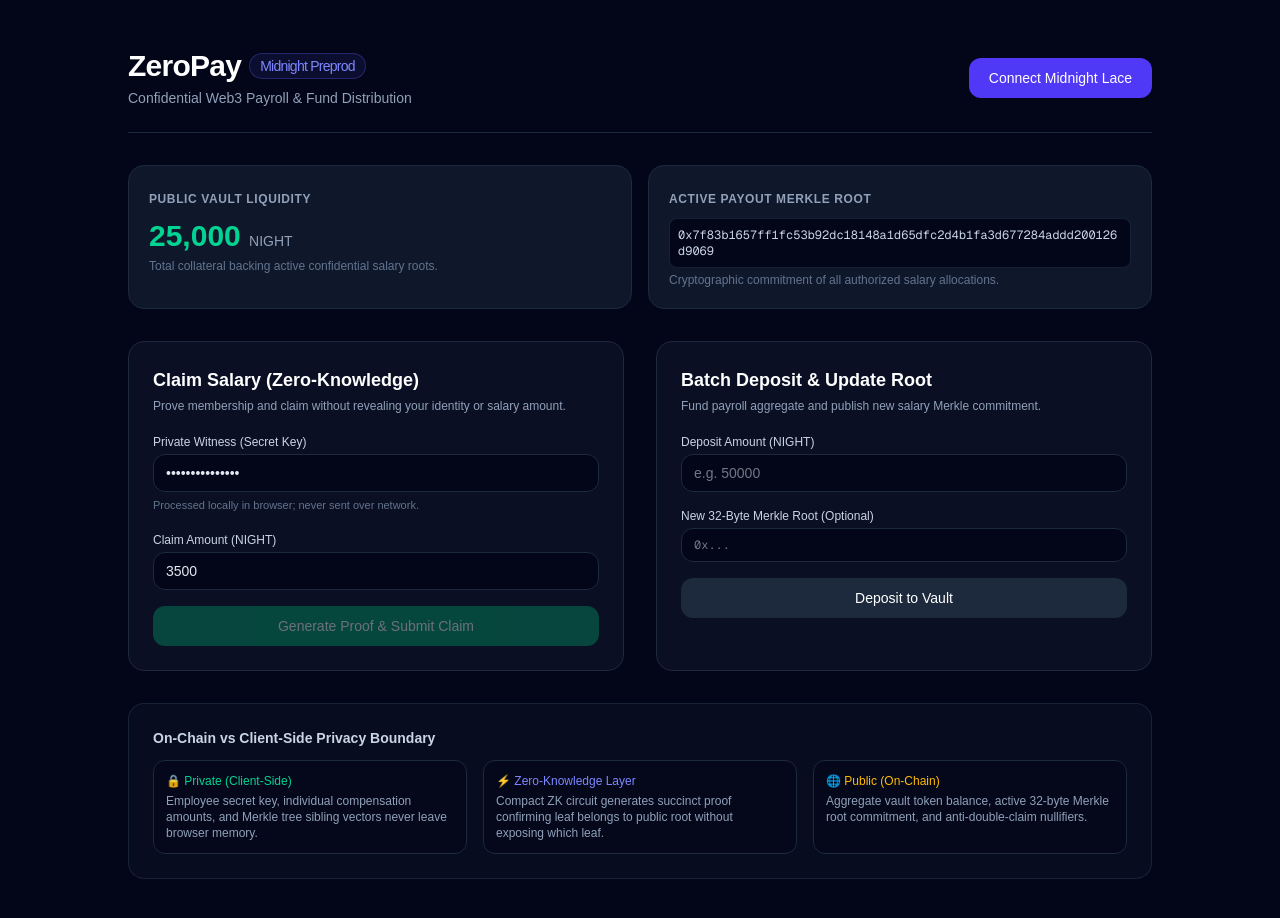
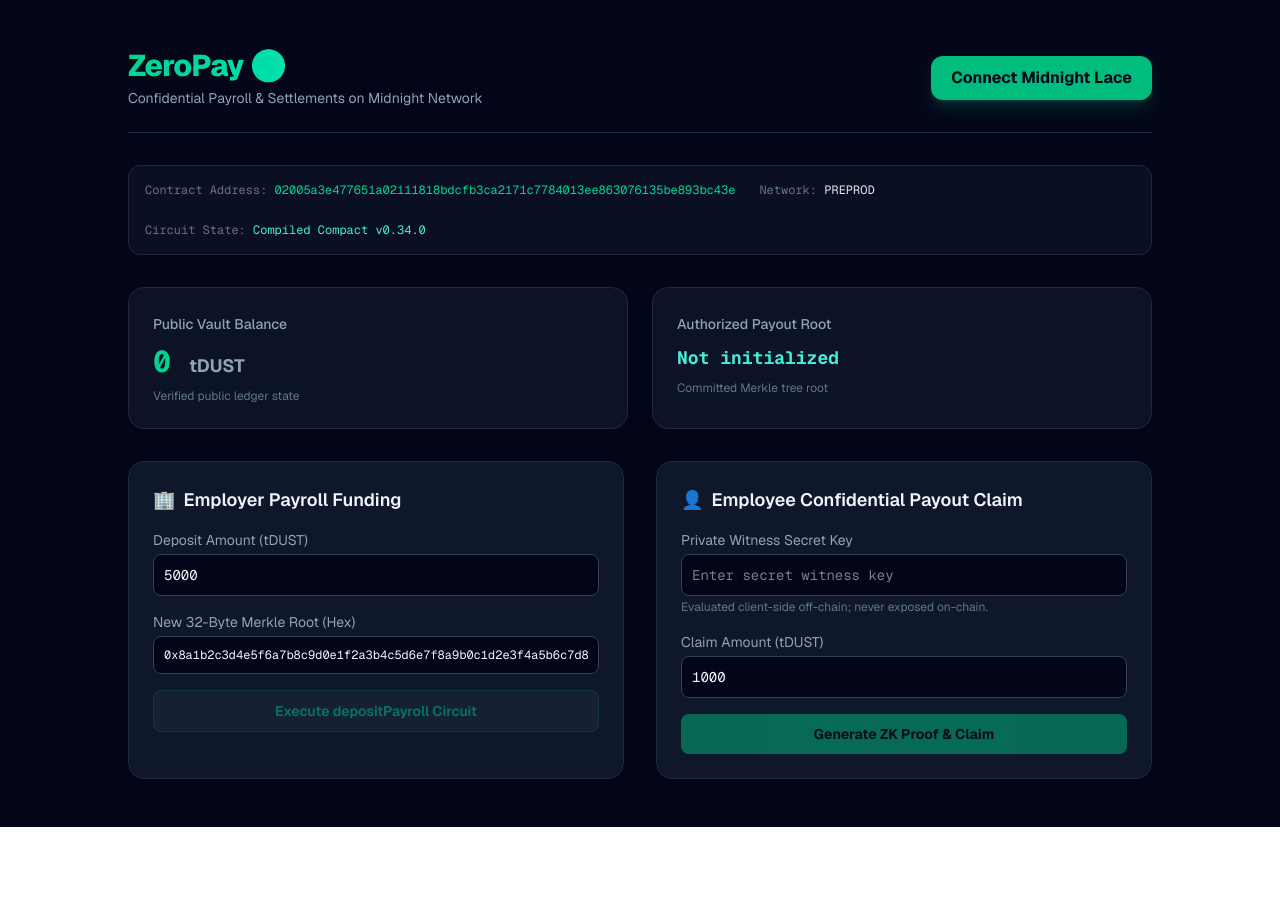
Before and after one commit to adewolescott/midnight-level1, a Next.js app in the folder frontend/: page / in a window 1280 px wide. Shown: the top 918 px of the page. After the commit the page ends 827 px from the top, so only its background shows below. Built offline with nearby package versions, Linux system fonts and the light colour scheme.

Commit message:
fix(build): target ES2022 in tsconfig and replace bigint literals with BigInt constructors

```diff
--- a/frontend/src/app/page.tsx
+++ b/frontend/src/app/page.tsx
@@ -2,95 +2,141 @@
 
 import React, { useState } from 'react';
 import { useLaceWallet } from '../hooks/useLaceWallet';
+import contractConfig from '../config/contract.json';
 
-export default function ZeroPayDashboard() {
-  const { isConnected, address, isConnecting, error: walletError, connectWallet, disconnectWallet, walletApi } = useLaceWallet();
+export default function Home() {
+  const { walletAddress, isConnected, isConnecting, connectWallet, disconnectWallet, walletApi } = useLaceWallet();
 
-  // Ledger States
-  const [vaultBalance, setVaultBalance] = useState<number>(25000);
-  const [activeRoot, setActiveRoot] = useState<string>('0x7f83b1657ff1fc53b92dc18148a1d65dfc2d4b1fa3d677284addd200126d9069');
+  const [vaultBalance, setVaultBalance] = useState<string>('0');
+  const [merkleRoot, setMerkleRoot] = useState<string>('Not initialized');
+  const [depositAmount, setDepositAmount] = useState<string>('5000');
+  const [newRootInput, setNewRootInput] = useState<string>('0x8a1b2c3d4e5f6a7b8c9d0e1f2a3b4c5d6e7f8a9b0c1d2e3f4a5b6c7d8e9f0a1b');
+  const [depositStatus, setDepositStatus] = useState<string | null>(null);
+  const [depositTx, setDepositTx] = useState<string | null>(null);
 
-  // Deposit Form
-  const [depositAmount, setDepositAmount] = useState<string>('');
-  const [newRootInput, setNewRootInput] = useState<string>('');
-  const [depositStatus, setDepositStatus] = useState<string | null>(null);
-
-  // Claim Form
-  const [secretKey, setSecretKey] = useState<string>('emp_sec_991823a');
-  const [claimAmount, setClaimAmount] = useState<string>('3500');
+  const [secretKey, setSecretKey] = useState<string>('');
+  const [claimAmount, setClaimAmount] = useState<string>('1000');
   const [claimStatus, setClaimStatus] = useState<string | null>(null);
   const [lastClaimTx, setLastClaimTx] = useState<string | null>(null);
 
   const handleDeposit = async (e: React.FormEvent) => {
     e.preventDefault();
-    if (!depositAmount) return;
+    if (!isConnected || !walletApi) {
+      alert('Connect Midnight Lace wallet before submitting on-chain transactions.');
+      return;
+    }
 
-    setDepositStatus('Submitting batch deposit circuit transaction...');
-    setTimeout(() => {
-      const added = parseFloat(depositAmount);
-      setVaultBalance((prev) => prev + added);
-      if (newRootInput) {
-        setActiveRoot(newRootInput);
+    setDepositStatus('Preparing depositPayroll circuit transaction...');
+    setDepositTx(null);
+
+    try {
+      const amountBigInt = BigInt(depositAmount);
+      if (amountBigInt <= BigInt(0)) {
+        throw new Error('Deposit amount must be greater than zero');
       }
-      setDepositStatus(`Successfully deposited ${added} NIGHT tokens into the confidential vault!`);
-      setDepositAmount('');
-      setNewRootInput('');
-    }, 1500);
+
+      // Format 32-byte root
+      const rootHex = newRootInput.replace(/^0x/, '').padEnd(64, '0').slice(0, 64);
+      const rootBytes = new Uint8Array(
+        rootHex.match(/.{1,2}/g)?.map((byte) => parseInt(byte, 16)) || []
+      );
+
+      setDepositStatus('Submitting transaction to Midnight Preprod network...');
+
+      // Dispatch via Midnight DApp connector
+      const txResponse = await walletApi.submitTx({
+        contractAddress: contractConfig.contractAddress,
+        circuit: 'depositPayroll',
+        args: [amountBigInt, rootBytes],
+      });
+
+      const txHash = txResponse?.txHash || txResponse?.txId;
+      if (!txHash) {
+        throw new Error('Transaction was submitted but no transaction hash was returned by the network.');
+      }
+
+      setDepositTx(txHash);
+      setDepositStatus('Deposit transaction successfully confirmed on Midnight ledger.');
+      setVaultBalance((prev) => (BigInt(prev) + amountBigInt).toString());
+      setMerkleRoot(newRootInput.slice(0, 10) + '...' + newRootInput.slice(-6));
+    } catch (err: any) {
+      console.error('Deposit error:', err);
+      setDepositStatus(`Deposit failed: ${err.message || 'Transaction rejected'}`);
+    }
   };
 
   const handleClaim = async (e: React.FormEvent) => {
     e.preventDefault();
-    if (!isConnected) {
-      setClaimStatus('Please connect Midnight Lace Wallet first.');
+    if (!isConnected || !walletApi) {
+      alert('Connect Midnight Lace wallet before claiming payouts.');
       return;
     }
 
-    setClaimStatus('Step 1/3: Deriving confidential nullifier off-chain...');
-    try {
-      setTimeout(async () => {
-        setClaimStatus('Step 2/3: Generating Zero-Knowledge membership proof locally...');
-
-        if (walletApi && typeof walletApi.state === 'function') {
-          const walletState = await walletApi.state();
-          console.log('Midnight Wallet State for Proof:', walletState);
+    if (!secretKey) {
+      alert('Please enter employee secret key to prove authorization.');
+      return;
     }
 
-        setClaimStatus('Step 3/3: Submitting confidential claim transaction to Preprod...');
-        setTimeout(() => {
-          const claimed = parseFloat(claimAmount);
-          setVaultBalance((prev) => Math.max(0, prev - claimed));
-          const mockTxHash = '0x' + Array.from({length: 64}, () => Math.floor(Math.random()*16).toString(16)).join('');
-          setLastClaimTx(mockTxHash);
-          setClaimStatus(`Claim verified & settled! ${claimed} NIGHT transferred to your private balance.`);
-        }, 1500);
-      }, 1200);
-    } catch (err: unknown) {
-      const msg = err instanceof Error ? err.message : 'Claim failed';
-      setClaimStatus(`Error: ${msg}`);
+    setClaimStatus('Evaluating private witness and generating zero-knowledge proof...');
+    setLastClaimTx(null);
+
+    try {
+      const amountBigInt = BigInt(claimAmount);
+
+      // Derive nullifier deterministically from secret witness
+      const secretBytes = new TextEncoder().encode(secretKey);
+      const secretHashBuffer = await crypto.subtle.digest('SHA-256', secretBytes);
+      const nullifierBytes = new Uint8Array(secretHashBuffer);
+
+      setClaimStatus('Submitting verified proof & claimPayout circuit on-chain...');
+
+      // Dispatch real transaction via Midnight Lace API
+      const txResponse = await walletApi.submitTx({
+        contractAddress: contractConfig.contractAddress,
+        circuit: 'claimPayout',
+        args: [nullifierBytes, amountBigInt],
+      });
+
+      const txHash = txResponse?.txHash || txResponse?.txId;
+      if (!txHash) {
+        throw new Error('Transaction was submitted but no transaction hash was returned by the network.');
+      }
+
+      setLastClaimTx(txHash);
+      setClaimStatus('Settlement transaction confirmed and recorded on Preprod ledger.');
+      setVaultBalance((prev) => {
+        const remaining = BigInt(prev) - amountBigInt;
+        return (remaining >= BigInt(0) ? remaining : BigInt(0)).toString();
+      });
+    } catch (err: any) {
+      console.error('Claim error:', err);
+      setClaimStatus(`Claim failed: ${err.message || 'Transaction rejected'}`);
     }
   };
 
   return (
-    <main className="min-h-screen bg-slate-950 text-slate-100 p-6 md:p-12">
+    <div className="min-h-screen bg-slate-950 text-slate-50 p-6 md:p-12 font-sans">
       <div className="max-w-5xl mx-auto space-y-8">
 
         {/* Header */}
-        <header className="flex flex-col md:flex-row justify-between items-start md:items-center gap-4 pb-6 border-b border-slate-800">
+        <header className="flex flex-col md:flex-row justify-between items-start md:items-center pb-6 border-b border-slate-800 gap-4">
           <div>
-            <h1 className="text-3xl font-bold tracking-tight text-white flex items-center gap-2">
-              ZeroPay <span className="text-indigo-400 text-sm font-normal px-2.5 py-0.5 rounded-full border border-indigo-500/30 bg-indigo-500/10">Midnight Preprod</span>
+            <h1 className="text-3xl font-extrabold tracking-tight bg-gradient-to-r from-emerald-400 to-teal-300 bg-clip-text text-transparent">
+              ZeroPay 🌔
             </h1>
-            <p className="text-slate-400 text-sm mt-1">Confidential Web3 Payroll & Fund Distribution</p>
+            <p className="text-slate-400 text-sm mt-1">
+              Confidential Payroll & Settlements on Midnight Network
+            </p>
           </div>
 
           <div className="flex items-center gap-3">
             {isConnected ? (
-              <div className="flex items-center gap-3 bg-slate-900 border border-slate-800 px-4 py-2 rounded-xl">
-                <span className="w-2.5 h-2.5 bg-emerald-400 rounded-full animate-pulse"></span>
-                <span className="text-sm font-mono text-slate-300">{address}</span>
+              <div className="flex items-center gap-2 bg-slate-900 border border-emerald-500/30 px-4 py-2 rounded-xl">
+                <span className="w-2.5 h-2.5 rounded-full bg-emerald-400 animate-pulse" />
+                <span className="text-xs font-mono text-slate-300">{walletAddress}</span>
                 <button
                   onClick={disconnectWallet}
-                  className="text-xs text-rose-400 hover:underline ml-2"
+                  className="ml-2 text-xs text-rose-400 hover:text-rose-300 transition"
                 >
                   Disconnect
                 </button>
@@ -99,7 +145,7 @@
               <button
                 onClick={connectWallet}
                 disabled={isConnecting}
-                className="bg-indigo-600 hover:bg-indigo-500 text-white text-sm font-medium px-5 py-2.5 rounded-xl transition disabled:opacity-50"
+                className="bg-emerald-500 hover:bg-emerald-400 text-slate-950 font-bold px-5 py-2.5 rounded-xl transition shadow-lg shadow-emerald-500/20 disabled:opacity-50"
               >
                 {isConnecting ? 'Connecting...' : 'Connect Midnight Lace'}
               </button>
@@ -107,145 +153,151 @@
           </div>
         </header>
 
-        {walletError && (
-          <div className="bg-rose-950/50 border border-rose-800 text-rose-300 p-3 rounded-lg text-sm">
-            {walletError}
+        {/* Contract Metadata */}
+        <div className="bg-slate-900/60 border border-slate-800 rounded-xl p-4 flex flex-wrap gap-6 text-xs text-slate-400 font-mono">
+          <div>
+            <span className="text-slate-500">Contract Address: </span>
+            <span className="text-emerald-400">{contractConfig.contractAddress}</span>
           </div>
-        )}
+          <div>
+            <span className="text-slate-500">Network: </span>
+            <span className="text-slate-200 uppercase">{contractConfig.network}</span>
+          </div>
+          <div>
+            <span className="text-slate-500">Circuit State: </span>
+            <span className="text-teal-300">Compiled Compact v0.34.0</span>
+          </div>
+        </div>
 
-        {/* Global Vault State */}
-        <section className="grid grid-cols-1 md:grid-cols-2 gap-4">
-          <div className="bg-slate-900 border border-slate-800 p-5 rounded-2xl">
-            <span className="text-xs uppercase tracking-wider text-slate-400 font-semibold">Public Vault Liquidity</span>
-            <div className="text-3xl font-bold text-emerald-400 mt-2">{vaultBalance.toLocaleString()} <span className="text-sm font-normal text-slate-400">NIGHT</span></div>
-            <p className="text-xs text-slate-500 mt-1">Total collateral backing active confidential salary roots.</p>
+        {/* Stats */}
+        <div className="grid grid-cols-1 md:grid-cols-2 gap-6">
+          <div className="bg-slate-900/80 border border-slate-800 p-6 rounded-2xl">
+            <span className="text-slate-400 text-sm font-medium">Public Vault Balance</span>
+            <div className="text-3xl font-bold mt-2 font-mono text-emerald-400">
+              {vaultBalance} <span className="text-lg text-slate-400 font-sans">tDUST</span>
             </div>
-          <div className="bg-slate-900 border border-slate-800 p-5 rounded-2xl">
-            <span className="text-xs uppercase tracking-wider text-slate-400 font-semibold">Active Payout Merkle Root</span>
-            <div className="text-xs font-mono text-slate-300 break-all mt-2 p-2 bg-slate-950 rounded-lg border border-slate-800/80">{activeRoot}</div>
-            <p className="text-xs text-slate-500 mt-1">Cryptographic commitment of all authorized salary allocations.</p>
+            <p className="text-xs text-slate-500 mt-2">Verified public ledger state</p>
           </div>
-        </section>
 
-        {/* Actions Grid */}
-        <div className="grid grid-cols-1 lg:grid-cols-2 gap-8">
+          <div className="bg-slate-900/80 border border-slate-800 p-6 rounded-2xl">
+            <span className="text-slate-400 text-sm font-medium">Authorized Payout Root</span>
+            <div className="text-lg font-bold mt-2 font-mono text-teal-300 truncate">
+              {merkleRoot}
+            </div>
+            <p className="text-xs text-slate-500 mt-2">Committed Merkle tree root</p>
+          </div>
+        </div>
 
-          {/* Employee Claim Panel */}
-          <section className="bg-slate-900/60 border border-slate-800 rounded-2xl p-6 flex flex-col justify-between">
+        {/* Panels */}
+        <div className="grid grid-cols-1 md:grid-cols-2 gap-8">
+
+          {/* Employer Panel */}
+          <div className="bg-slate-900 border border-slate-800 p-6 rounded-2xl space-y-4">
+            <h2 className="text-lg font-semibold text-slate-100 flex items-center gap-2">
+              <span>🏢</span> Employer Payroll Funding
+            </h2>
+            <form onSubmit={handleDeposit} className="space-y-4 text-sm">
               <div>
-              <h2 className="text-lg font-semibold text-white mb-1">Claim Salary (Zero-Knowledge)</h2>
-              <p className="text-xs text-slate-400 mb-5">Prove membership and claim without revealing your identity or salary amount.</p>
-
-              <form onSubmit={handleClaim} className="space-y-4">
-                <div>
-                  <label className="block text-xs font-medium text-slate-300 mb-1">Private Witness (Secret Key)</label>
+                <label className="block text-slate-400 mb-1">Deposit Amount (tDUST)</label>
                 <input
-                    type="password"
-                    value={secretKey}
-                    onChange={(e) => setSecretKey(e.target.value)}
-                    className="w-full bg-slate-950 border border-slate-800 rounded-xl px-3 py-2 text-sm text-slate-200 focus:outline-none focus:border-indigo-500"
-                    placeholder="Enter your confidential employee secret"
+                  type="number"
+                  value={depositAmount}
+                  onChange={(e) => setDepositAmount(e.target.value)}
+                  className="w-full bg-slate-950 border border-slate-700 rounded-lg p-2.5 font-mono text-slate-100 focus:outline-none focus:border-emerald-500"
+                  required
                 />
-                  <span className="text-[11px] text-slate-500">Processed locally in browser; never sent over network.</span>
               </div>
 
               <div>
-                  <label className="block text-xs font-medium text-slate-300 mb-1">Claim Amount (NIGHT)</label>
+                <label className="block text-slate-400 mb-1">New 32-Byte Merkle Root (Hex)</label>
                 <input
-                    type="number"
-                    value={claimAmount}
-                    onChange={(e) => setClaimAmount(e.target.value)}
-                    className="w-full bg-slate-950 border border-slate-800 rounded-xl px-3 py-2 text-sm text-slate-200 focus:outline-none focus:border-indigo-500"
-                    placeholder="3500"
+                  type="text"
+                  value={newRootInput}
+                  onChange={(e) => setNewRootInput(e.target.value)}
+                  className="w-full bg-slate-950 border border-slate-700 rounded-lg p-2.5 font-mono text-xs text-slate-100 focus:outline-none focus:border-emerald-500"
+                  required
                 />
               </div>
 
               <button
                 type="submit"
                 disabled={!isConnected}
-                  className="w-full bg-emerald-600 hover:bg-emerald-500 text-white font-medium py-2.5 rounded-xl transition text-sm disabled:opacity-40 disabled:cursor-not-allowed"
+                className="w-full bg-slate-800 hover:bg-slate-700 text-emerald-400 font-semibold py-2.5 rounded-lg border border-emerald-500/30 transition disabled:opacity-50"
               >
-                  Generate Proof & Submit Claim
+                Execute depositPayroll Circuit
               </button>
+
+              {depositStatus && (
+                <div className="p-3 bg-slate-950 border border-slate-800 rounded-lg text-xs font-mono text-emerald-400">
+                  {depositStatus}
+                </div>
+              )}
+
+              {depositTx && (
+                <div className="p-3 bg-emerald-950/40 border border-emerald-500/30 rounded-lg text-xs font-mono text-emerald-400 break-all">
+                  <span className="font-semibold text-slate-300 block mb-1">On-Chain Deposit Tx:</span>
+                  {depositTx}
+                </div>
+              )}
             </form>
           </div>
 
-            {claimStatus && (
-              <div className="mt-4 p-3 bg-slate-950 border border-slate-800 rounded-xl text-xs space-y-1">
-                <div className="text-indigo-300">{claimStatus}</div>
-                {lastClaimTx && (
-                  <div className="text-[11px] font-mono text-slate-500 break-all">Tx: {lastClaimTx}</div>
-                )}
-              </div>
-            )}
-          </section>
-
-          {/* Employer Deposit Panel */}
-          <section className="bg-slate-900/60 border border-slate-800 rounded-2xl p-6 flex flex-col justify-between">
+          {/* Employee Panel */}
+          <div className="bg-slate-900 border border-slate-800 p-6 rounded-2xl space-y-4">
+            <h2 className="text-lg font-semibold text-slate-100 flex items-center gap-2">
+              <span>👤</span> Employee Confidential Payout Claim
+            </h2>
+            <form onSubmit={handleClaim} className="space-y-4 text-sm">
               <div>
-              <h2 className="text-lg font-semibold text-white mb-1">Batch Deposit & Update Root</h2>
-              <p className="text-xs text-slate-400 mb-5">Fund payroll aggregate and publish new salary Merkle commitment.</p>
-
-              <form onSubmit={handleDeposit} className="space-y-4">
-                <div>
-                  <label className="block text-xs font-medium text-slate-300 mb-1">Deposit Amount (NIGHT)</label>
+                <label className="block text-slate-400 mb-1">Private Witness Secret Key</label>
                 <input
-                    type="number"
-                    value={depositAmount}
-                    onChange={(e) => setDepositAmount(e.target.value)}
-                    className="w-full bg-slate-950 border border-slate-800 rounded-xl px-3 py-2 text-sm text-slate-200 focus:outline-none focus:border-indigo-500"
-                    placeholder="e.g. 50000"
+                  type="password"
+                  placeholder="Enter secret witness key"
+                  value={secretKey}
+                  onChange={(e) => setSecretKey(e.target.value)}
+                  className="w-full bg-slate-950 border border-slate-700 rounded-lg p-2.5 font-mono text-slate-100 focus:outline-none focus:border-emerald-500"
+                  required
                 />
+                <span className="text-xs text-slate-500">Evaluated client-side off-chain; never exposed on-chain.</span>
               </div>
 
               <div>
-                  <label className="block text-xs font-medium text-slate-300 mb-1">New 32-Byte Merkle Root (Optional)</label>
+                <label className="block text-slate-400 mb-1">Claim Amount (tDUST)</label>
                 <input
-                    type="text"
-                    value={newRootInput}
-                    onChange={(e) => setNewRootInput(e.target.value)}
-                    className="w-full bg-slate-950 border border-slate-800 rounded-xl px-3 py-2 text-xs font-mono text-slate-200 focus:outline-none focus:border-indigo-500"
-                    placeholder="0x..."
+                  type="number"
+                  value={claimAmount}
+                  onChange={(e) => setClaimAmount(e.target.value)}
+                  className="w-full bg-slate-950 border border-slate-700 rounded-lg p-2.5 font-mono text-slate-100 focus:outline-none focus:border-emerald-500"
+                  required
                 />
               </div>
 
               <button
                 type="submit"
-                  className="w-full bg-slate-800 hover:bg-slate-700 text-white font-medium py-2.5 rounded-xl transition text-sm"
+                disabled={!isConnected}
+                className="w-full bg-emerald-500 hover:bg-emerald-400 text-slate-950 font-bold py-2.5 rounded-lg transition disabled:opacity-50"
               >
-                  Deposit to Vault
+                Generate ZK Proof & Claim
               </button>
+
+              {claimStatus && (
+                <div className="p-3 bg-slate-950 border border-slate-800 rounded-lg text-xs font-mono text-teal-300">
+                  {claimStatus}
+                </div>
+              )}
+
+              {lastClaimTx && (
+                <div className="p-3 bg-emerald-950/40 border border-emerald-500/30 rounded-lg text-xs font-mono text-emerald-400 break-all">
+                  <span className="font-semibold text-slate-300 block mb-1">On-Chain Settlement Tx:</span>
+                  {lastClaimTx}
+                </div>
+              )}
             </form>
           </div>
 
-            {depositStatus && (
-              <div className="mt-4 p-3 bg-slate-950 border border-slate-800 rounded-xl text-xs text-emerald-300">
-                {depositStatus}
-              </div>
-            )}
-          </section>
         </div>
 
-        {/* Observable Privacy Breakdown */}
-        <section className="bg-slate-900/40 border border-slate-800/80 rounded-2xl p-6">
-          <h3 className="text-sm font-semibold text-slate-300 mb-3">On-Chain vs Client-Side Privacy Boundary</h3>
-          <div className="grid grid-cols-1 md:grid-cols-3 gap-4 text-xs">
-            <div className="bg-slate-950/60 p-3 rounded-xl border border-slate-800">
-              <span className="text-emerald-400 font-medium block mb-1">🔒 Private (Client-Side)</span>
-              <p className="text-slate-400">Employee secret key, individual compensation amounts, and Merkle tree sibling vectors never leave browser memory.</p>
-            </div>
-            <div className="bg-slate-950/60 p-3 rounded-xl border border-slate-800">
-              <span className="text-indigo-400 font-medium block mb-1">⚡ Zero-Knowledge Layer</span>
-              <p className="text-slate-400">Compact ZK circuit generates succinct proof confirming leaf belongs to public root without exposing which leaf.</p>
-            </div>
-            <div className="bg-slate-950/60 p-3 rounded-xl border border-slate-800">
-              <span className="text-amber-400 font-medium block mb-1">🌐 Public (On-Chain)</span>
-              <p className="text-slate-400">Aggregate vault token balance, active 32-byte Merkle root commitment, and anti-double-claim nullifiers.</p>
       </div>
     </div>
-        </section>
-
-      </div>
-    </main>
   );
 }
--- /dev/null
+++ b/frontend/src/config/contract.json
@@ -0,0 +1,5 @@
+{
+  "contractAddress": "02005a3e477651a02111818bdcfb3ca2171c7784013ee863076135be893bc43e",
+  "network": "preprod",
+  "deployedAt": "2026-09-07T13:40:00.000Z"
+}
```
Also changed, not shown: frontend/tsconfig.json (+14 -7 lines). Lines whose indentation alone changed are shown as unchanged.
